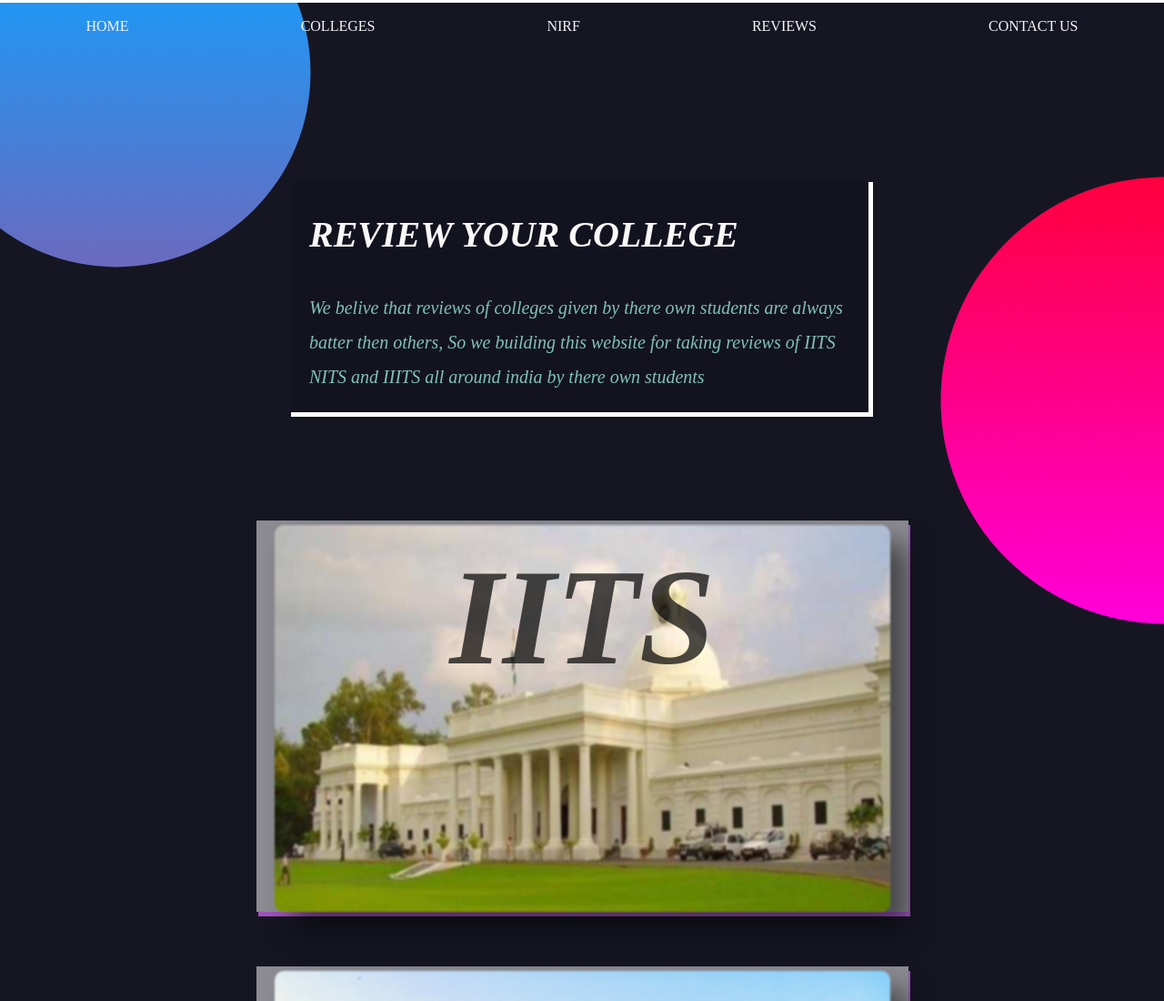
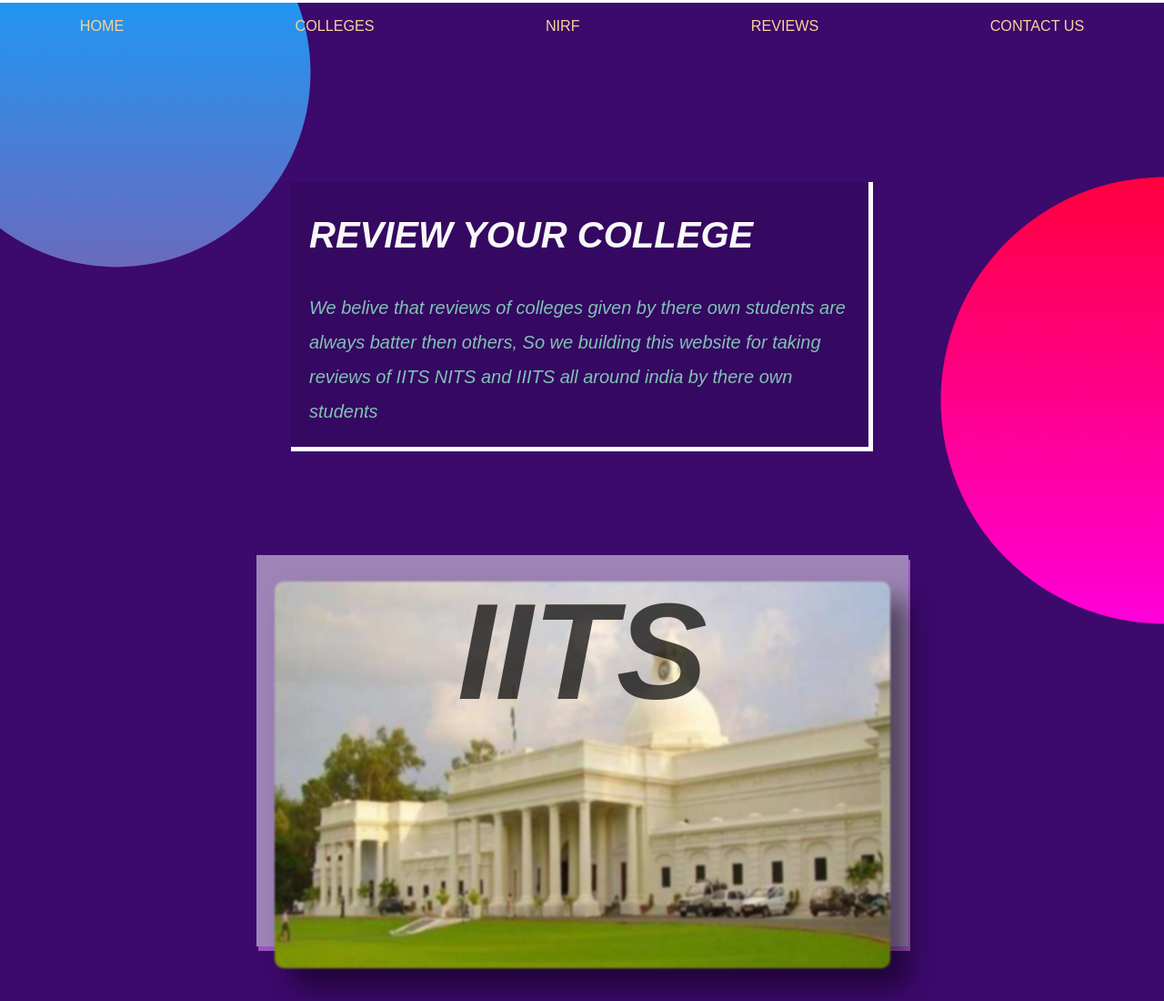
Before and after one commit to sunil-hash706/college-review, a website: page index.html in a window 1280 px wide. Shown: the top 1100 px of the page at 91% size. Drawn offline with nearby package versions, Linux system fonts and the light colour scheme.

Commit message:
changes made

```diff
--- a/public/css/style.css
+++ b/public/css/style.css
@@ -23,6 +23,7 @@ form {
 * {
     margin: 0;
     padding: 0;
+    font-family: Arial, Helvetica, sans-serif;
 }
 
 textarea {
@@ -45,7 +46,7 @@ button:hover {
 
 body {
     min-height: 100vh;
-    background-color: #161623;
+    background-color: #3c096c;
     scroll-behavior: smooth;
 }
 
@@ -76,7 +77,7 @@ nav {
     left: 0;
     right: 0;
     height: 50px;
-    z-index: +1;
+    z-index: +8;
     width: 100%;
 }
 
@@ -108,11 +109,14 @@ nav ul li {
 
 nav ul li a {
     text-decoration: none;
-    color: whitesmoke;
+    color: rgb(245, 213, 155);
+    transition: color 0.5s;
 }
 
 nav ul li a:hover {
-    text-decoration: underline 5px solid rgb(187, 61, 212);
+/*     text-decoration: underline 5px solid rgb(187, 61, 212); */
+     border-bottom: 2.5px solid black;
+     color: white;
 }
 
 /* .line {
```
